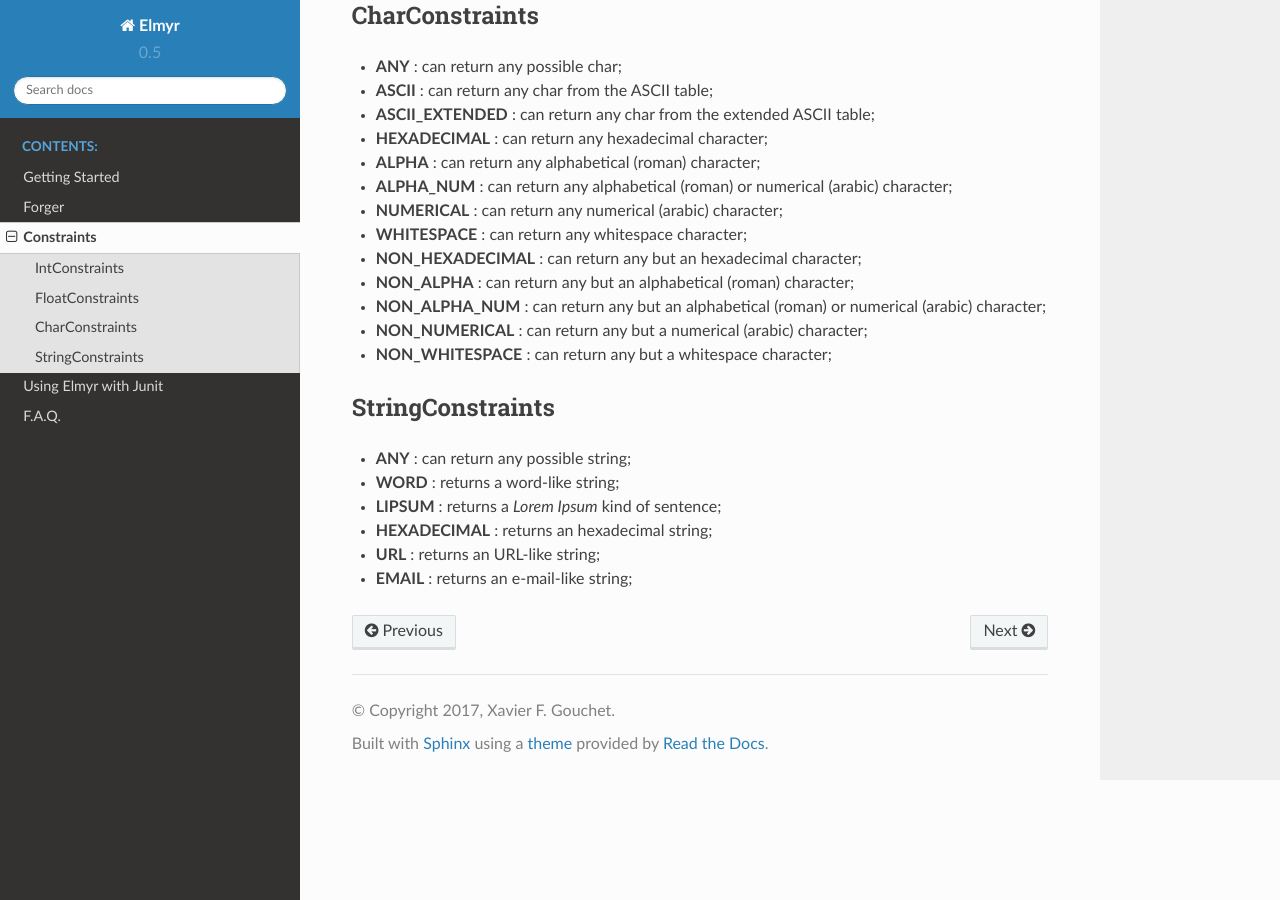
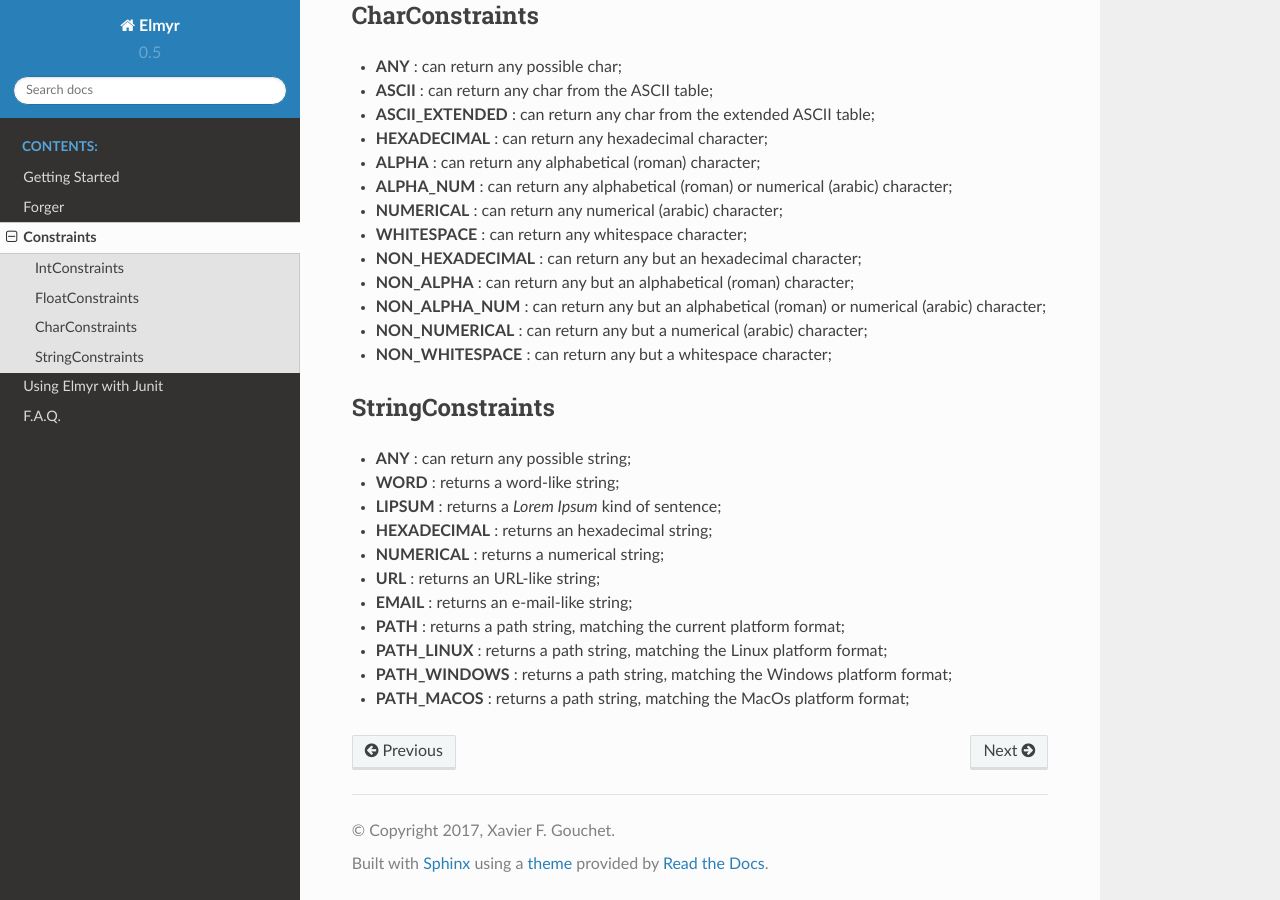
Before and after one commit to xgouchet/Elmyr, a Sphinx documentation site: the page built from docs/constraints.md, in a window 1280 px wide and 900 px high, scrolled down 777 px. Built offline with Sphinx 7.4.7 and the Read the Docs theme 2.0.0, drawn with Linux system fonts in a browser that asks for light colours.

Commit message:
Add Numerical String, Update List Forgery

```diff
--- a/docs/constraints.md
+++ b/docs/constraints.md
@@ -50,5 +50,10 @@ Most of those are self explanatory
  - **WORD** : returns a word-like string;
  - **LIPSUM** : returns a _Lorem Ipsum_ kind of sentence;
  - **HEXADECIMAL** : returns an hexadecimal string;
+ - **NUMERICAL** : returns a numerical string;
  - **URL** : returns an URL-like string;
  - **EMAIL** : returns an e-mail-like string;
+ - **PATH** : returns a path string, matching the current platform format;
+ - **PATH_LINUX** : returns a path string, matching the Linux platform format;
+ - **PATH_WINDOWS** : returns a path string, matching the Windows platform format;
+ - **PATH_MACOS** : returns a path string, matching the MacOs platform format;
```
Also changed, not shown: CHANGELOG.md (+2 -0 lines), README.md (+5 -3 lines), docs/forger.md (+13 -2 lines), 4 other files.
